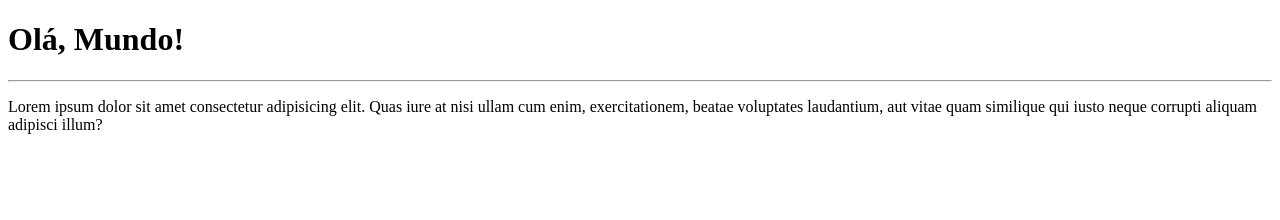
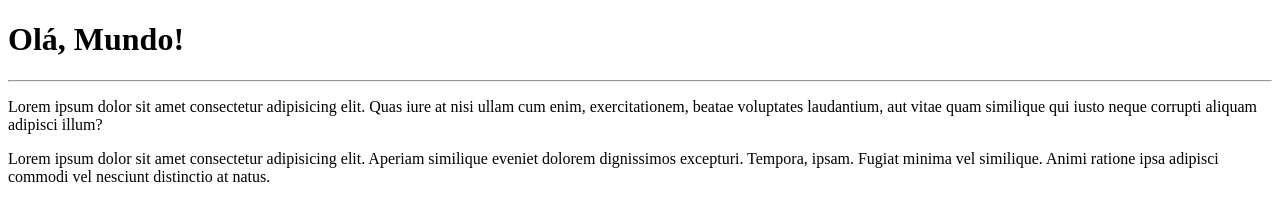
Before and after one commit to leticia-neryva/Ola-Mundo, a plain HTML site: page site-exemplo/index.html in a window 1280 px wide. Drawn offline with Linux system fonts and the light colour scheme.

Commit message:
adicionei um parágrafo

```diff
--- a/site-exemplo/index.html
+++ b/site-exemplo/index.html
@@ -9,5 +9,6 @@
     <h1>Olá, Mundo!</h1>
     <hr>
     <p>Lorem ipsum dolor sit amet consectetur adipisicing elit. Quas iure at nisi ullam cum enim, exercitationem, beatae voluptates laudantium, aut vitae quam similique qui iusto neque corrupti aliquam adipisci illum?</p>
+    <p>Lorem ipsum dolor sit amet consectetur adipisicing elit. Aperiam similique eveniet dolorem dignissimos excepturi. Tempora, ipsam. Fugiat minima vel similique. Animi ratione ipsa adipisci commodi vel nesciunt distinctio at natus.</p>
 </body>
 </html>
```
